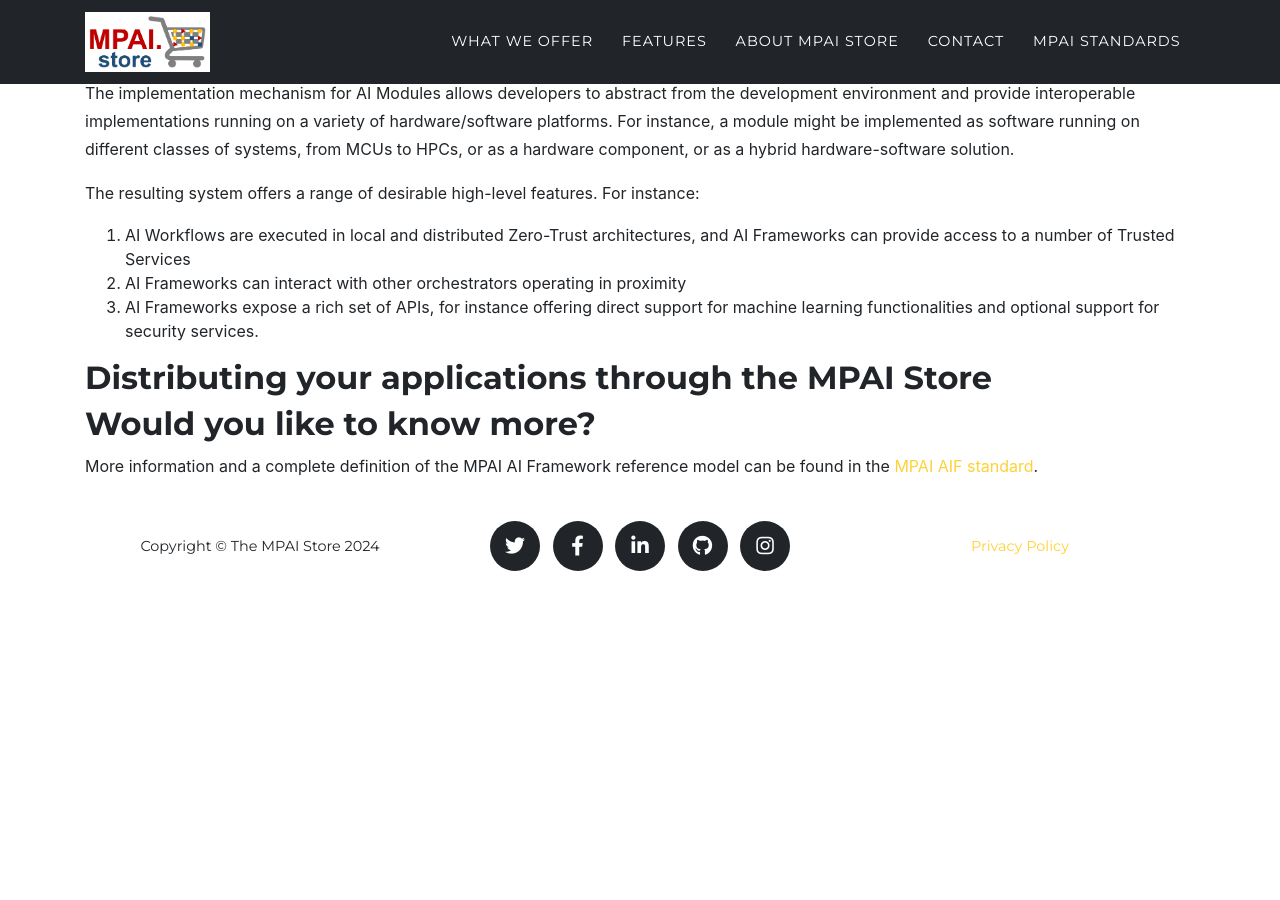
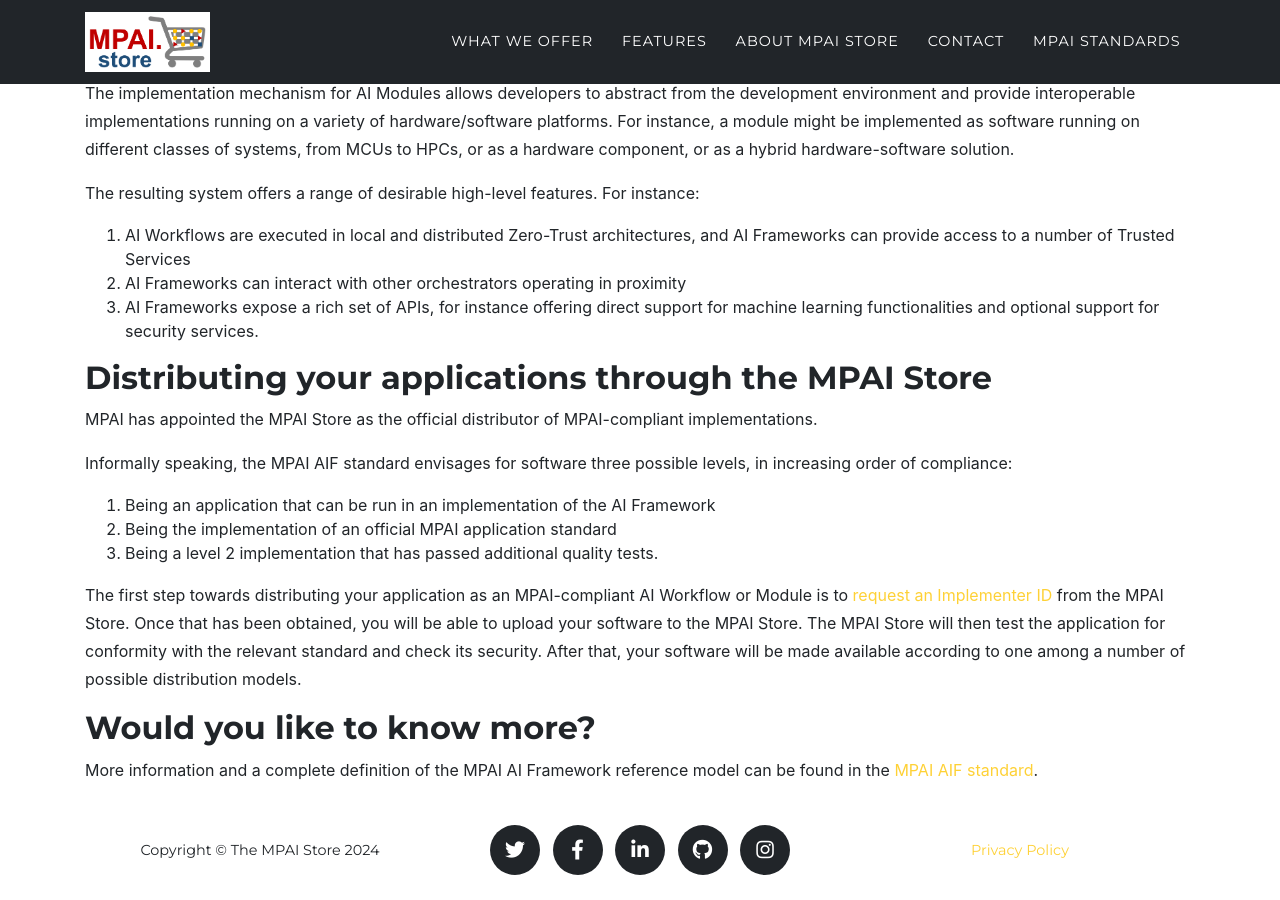
Before and after one commit to PaoloRibeca/mpai-store.github.io, a Jekyll site: the page built from for-developers.md, in a window 1280 px wide and 900 px high, scrolled down 869 px. Built offline with Jekyll 4.4.1, drawn with Linux system fonts in a browser that asks for light colours; some web fonts are replaced; before the commit the page ends 1465 px from its top, so only the background shows below that; some of the changed text lies outside the part shown.

Commit message:
Added text

```diff
--- a/for-developers.md
+++ b/for-developers.md
@@ -24,8 +24,14 @@ The resulting system offers a range of desirable high-level features. For instan
 
 ## Distributing your applications through the MPAI Store
 
+MPAI has appointed the MPAI Store as the official distributor of MPAI-compliant implementations.
 
+Informally speaking, the MPAI AIF standard envisages for software three possible levels, in increasing order of compliance:
+1. Being an application that can be run in an implementation of the AI Framework
+2. Being the implementation of an official MPAI application standard
+3. Being a level 2 implementation that has passed additional quality tests.
 
+The first step towards distributing your application as an MPAI-compliant AI Workflow or Module is to [request an Implementer ID](https://mpai.store/how-to-register) from the MPAI Store. Once that has been obtained, you will be able to upload your software to the MPAI Store. The MPAI Store will then test the application for conformity with the relevant standard and check its security. After that, your software will be made available according to one among a number of possible distribution models.
 
 ## Would you like to know more?
 
```
Also changed, not shown: other parts of for-developers.md (+1 -1 lines).
